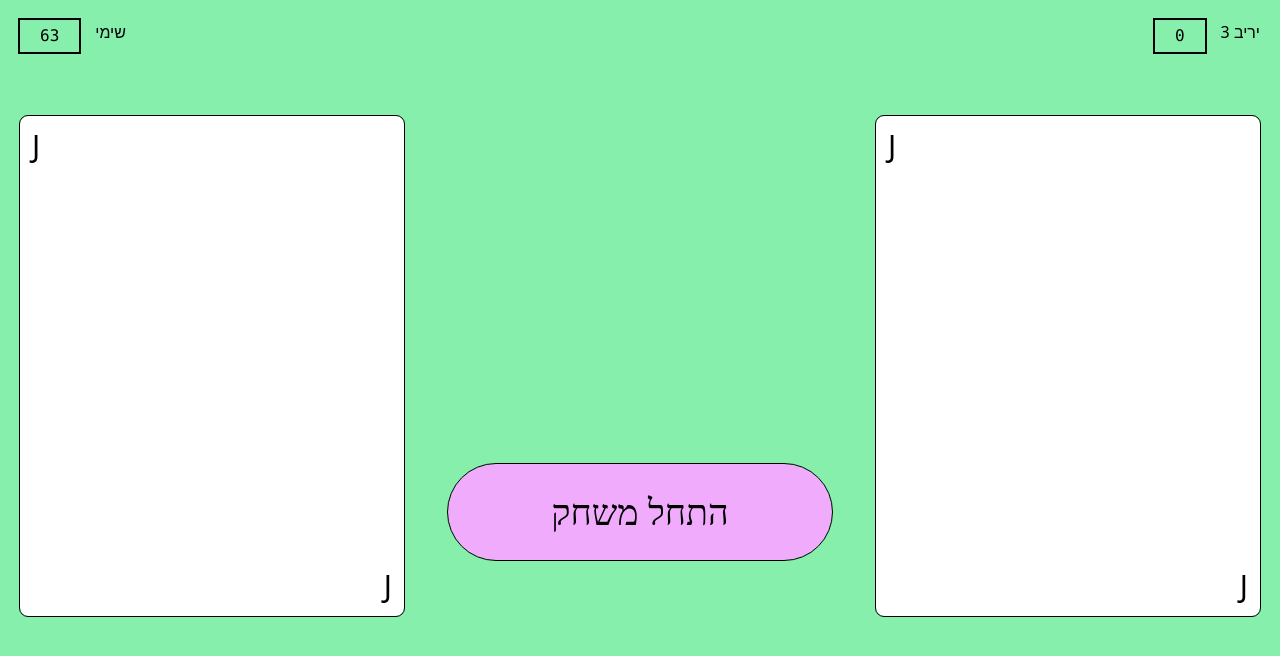
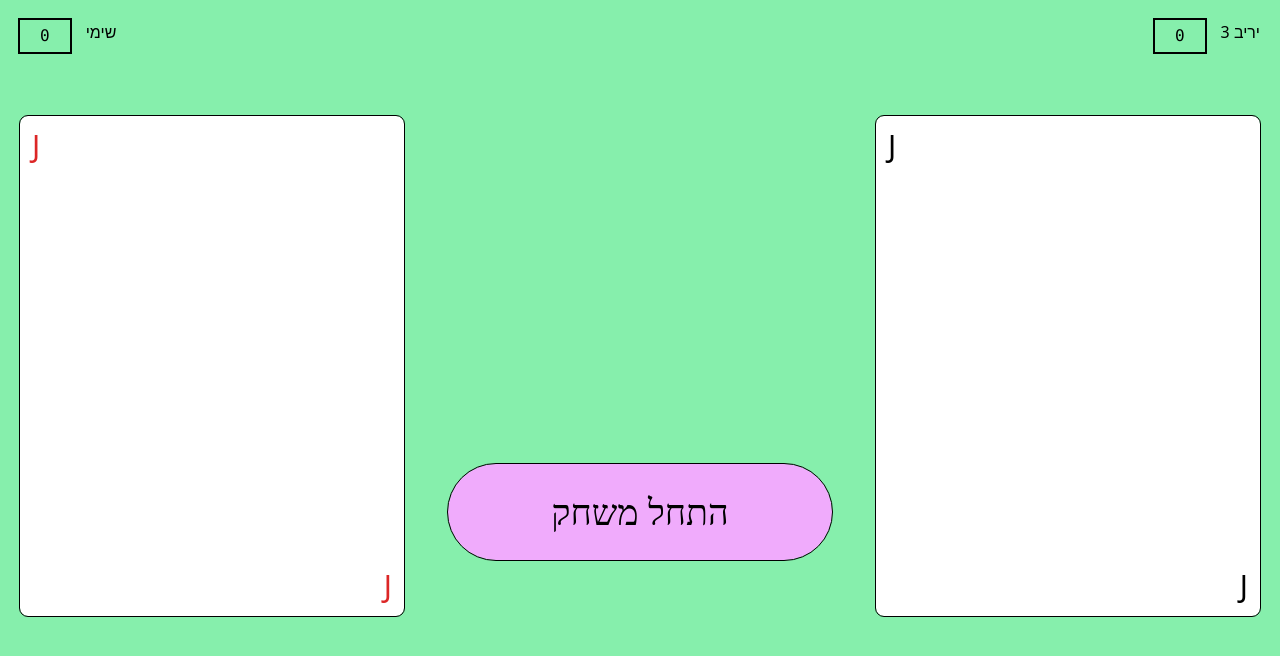
Before and after one commit to omriTech1/war-card-game, a React (Vite) app: page /room/123 in a window 1280 px wide. Shown: the top 656 px of the page. Built offline with nearby package versions, Linux system fonts and the light colour scheme.

Commit message:
fix for issue #8

```diff
--- a/package.json
+++ b/package.json
@@ -15,6 +15,7 @@
   },
   "dependencies": {
     "@reduxjs/toolkit": "^1.8.6",
+    "prop-types": "^15.8.1",
     "react": "^18.2.0",
     "react-dom": "^18.2.0",
     "react-router-dom": "^6.4.2"
--- a/src/components/ScoreTicker.jsx
+++ b/src/components/ScoreTicker.jsx
@@ -1,12 +1,23 @@
 import React from "react";
+import { PropTypes, defaultProps } from "prop-types";
 
-const ScoreTicker = ({ score = 0, name }) => {
+const ScoreTicker = ({ score, name }) => {
   return (
     <div className="flex gap-x-4">
-      <div className="outline outline-2 w-fit px-5 py-1 font-mono">{score}</div>
+      <div className="w-fit px-5 py-1 font-mono outline outline-2">{score}</div>
       <span>{name} </span>
     </div>
   );
 };
 
 export default ScoreTicker;
+
+
+ScoreTicker.defaultProps = {
+  score: 0
+}
+
+ScoreTicker.propTypes = {
+  score: PropTypes.number,
+  name: PropTypes.string,
+};
--- a/src/index.css
+++ b/src/index.css
@@ -14,8 +14,3 @@ body {
    before:left-[50px] before:rotate-[-45deg] before:origin-[0_100%]
    after:left-0 after:rotate-45 after:origin-[100%_100%]
 }
-
-/*
-.diamond {
-  @apply
-} */
--- a/src/pages/GamePage.jsx
+++ b/src/pages/GamePage.jsx
@@ -15,8 +15,8 @@ const GamePage = () => {
     <div className="h-screen bg-green-300 flex p-5">
       <section className="flex-1">
         <div className="flex flex-col gap-y-16">
-          <ScoreTicker score={63} name={context}/>
-          <Card number={player1Cards[0].number} type={player2Cards[0].type}/>
+          <ScoreTicker  name={context}/>
+          <Card number={player1Cards[0].number} type={player1Cards[0].type}/>
         </div>
       </section>
       <section className="flex-1">
```
Also changed, not shown: src/components/Card.jsx (+8 -5 lines), 1 other file (tests, documents, lock files or other folders).
